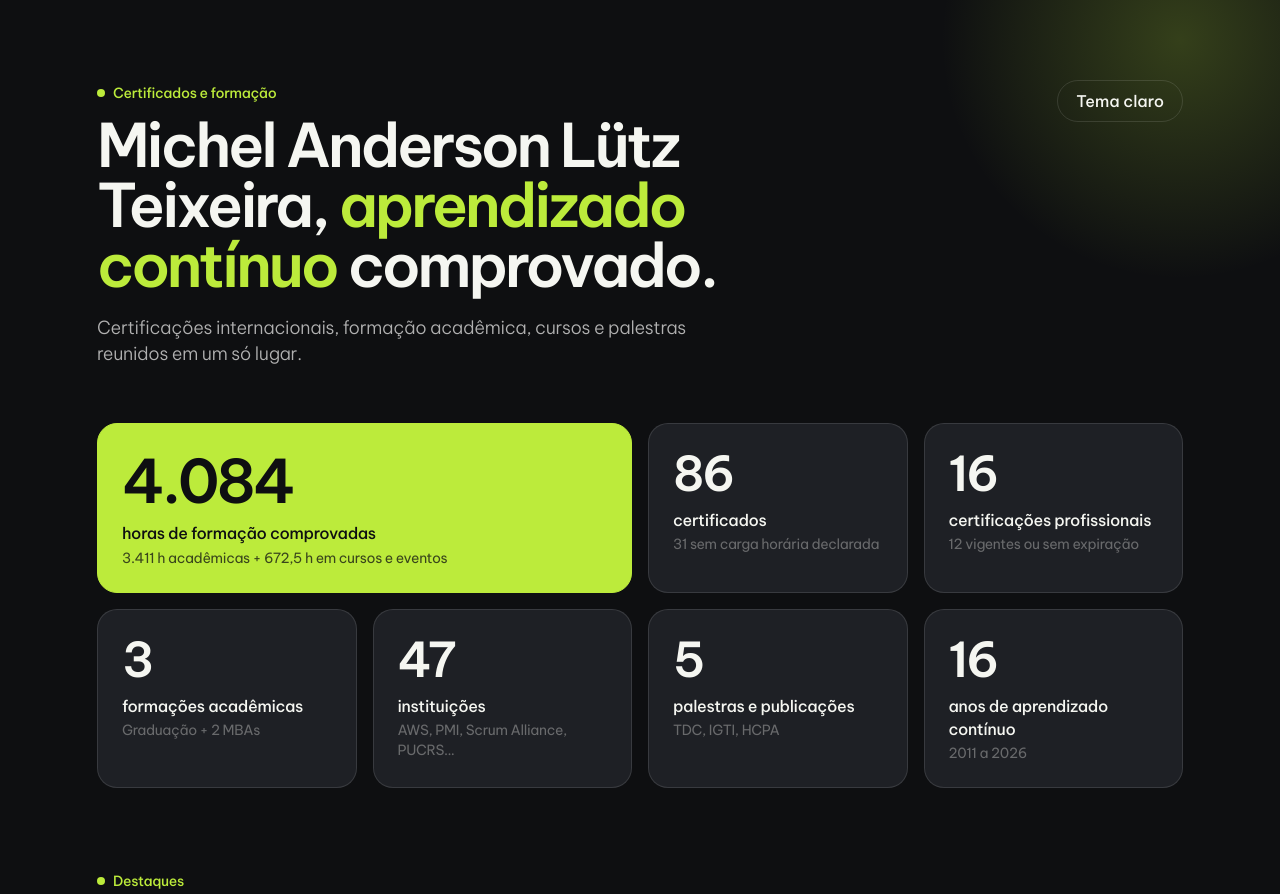
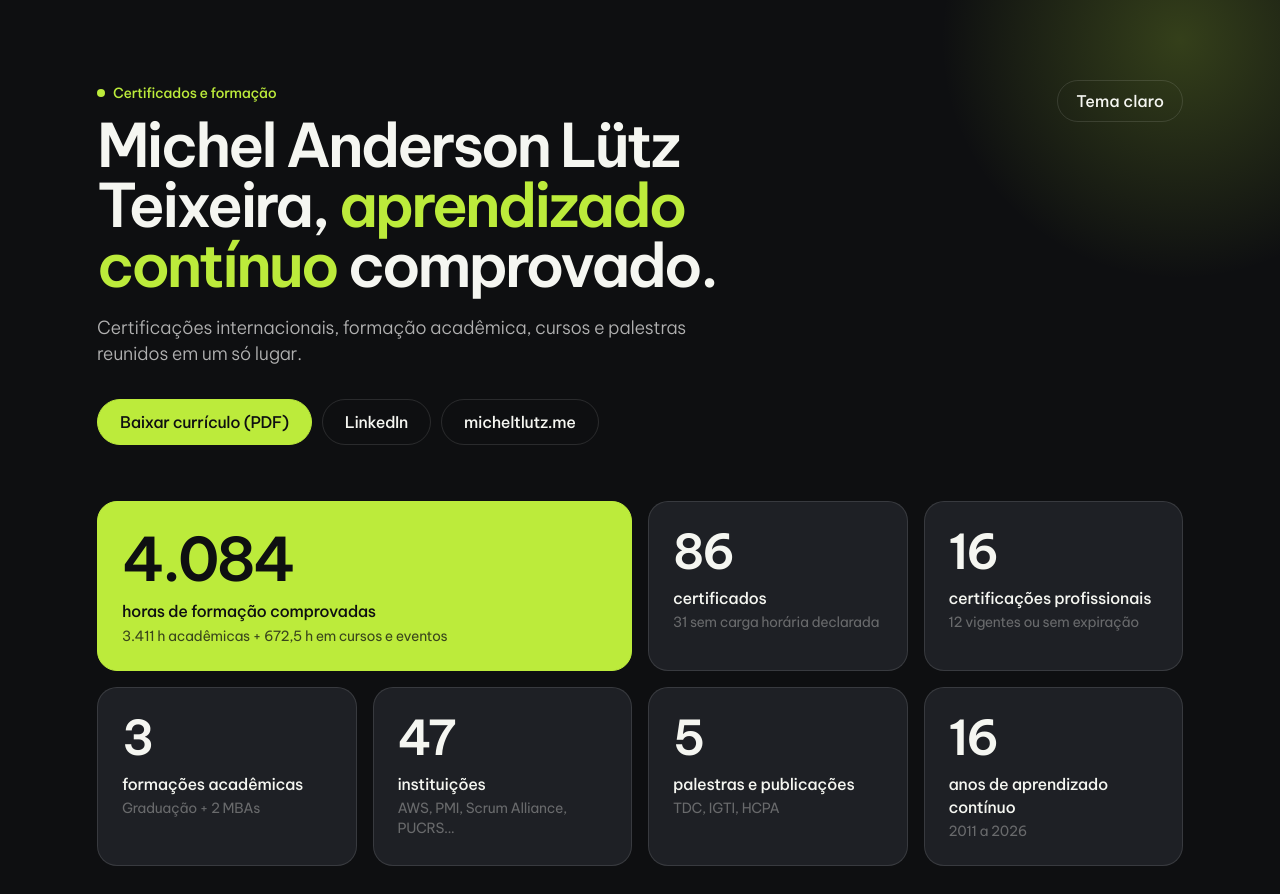
Before and after one commit to micheltlutz/certificados, a plain HTML site: page index.html in a window 1280 px wide. Shown: the top 894 px of the page. Drawn offline with Linux system fonts and the light colour scheme.

Commit message:
Atualiza certificados (2026-11-12)

```diff
--- a/index.html
+++ b/index.html
@@ -238,6 +238,13 @@ h2 { font-size: var(--mch-text-h4); font-weight: var(--mch-text-h4--font-weight)
   background: transparent; color: var(--texto); border: 1px solid var(--borda); border-radius: var(--_radius---radius-pill);
   padding: 12px 18px; cursor: pointer; white-space: nowrap; transition: background var(--transicao), color var(--transicao), border-color var(--transicao); }
 .btn-tema:hover { background: var(--marca); color: var(--sobre-marca); border-color: var(--marca); }
+.links { display: flex; flex-wrap: wrap; gap: var(--_spacing---space-10); margin-top: var(--_spacing---space-32); }
+.btn-link { font-size: var(--mch-text-button); font-weight: var(--mch-text-button--font-weight); line-height: var(--mch-text-button--line-height);
+  letter-spacing: var(--mch-text-button--letter-spacing); text-decoration: none; color: var(--texto); border: 1px solid var(--borda);
+  border-radius: var(--_radius---radius-pill); padding: 14px 22px; transition: background var(--transicao), color var(--transicao), border-color var(--transicao); }
+.btn-link:hover { border-color: var(--marca); color: var(--marca-texto); }
+.btn-link.principal { background: var(--marca); border-color: var(--marca); color: var(--sobre-marca); }
+.btn-link.principal:hover { background: transparent; color: var(--marca-texto); }
 
 .big-numbers { display: grid; grid-template-columns: repeat(4, 1fr); gap: var(--_spacing---space-16); }
 @media (max-width: 900px) { .big-numbers { grid-template-columns: repeat(2, 1fr); } }
@@ -318,6 +325,11 @@ footer { color: var(--texto-mudo); font-size: var(--mch-text-body-small); paddin
       <div class="rotulo-secao">Certificados e formação</div>
       <h1>Michel Anderson Lütz Teixeira, <em>aprendizado contínuo</em> comprovado.</h1>
       <p>Certificações internacionais, formação acadêmica, cursos e palestras reunidos em um só lugar.</p>
+      <nav class="links" aria-label="Links pessoais">
+        <a class="btn-link principal" href="https://micheltlutz.me/cv-michel-lutz-set-26.pdf" target="_blank" rel="noopener">Baixar currículo (PDF)</a>
+        <a class="btn-link" href="https://www.linkedin.com/in/michellutz/" target="_blank" rel="noopener">LinkedIn</a>
+        <a class="btn-link" href="https://micheltlutz.me" target="_blank" rel="noopener">micheltlutz.me</a>
+      </nav>
     </div>
     <button class="btn-tema" id="btnTema" type="button">Alternar tema</button>
   </div>
```
